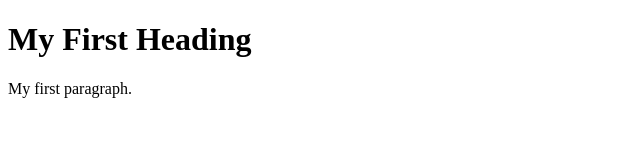
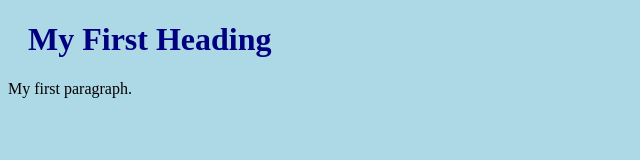
Before and after one commit to vvsob/vvsob.github.io, a plain HTML site: page index.html in a window 1280 px wide. Shown: the whole page, without its empty margins (0-640 px from the left). Drawn offline with Linux system fonts and the light colour scheme.

Commit message:
remove text type

```diff
--- a/index.html
+++ b/index.html
@@ -2,7 +2,7 @@
 <html>
 
 <head>
-  <link href="style.css" rel="stylesheet" type="text/x-scss">
+  <link href="style.css" rel="stylesheet">
   <meta charset="utf-8" />
   <meta name="viewport" content="width=device-width, initial-scale=1">
 </head>
```
